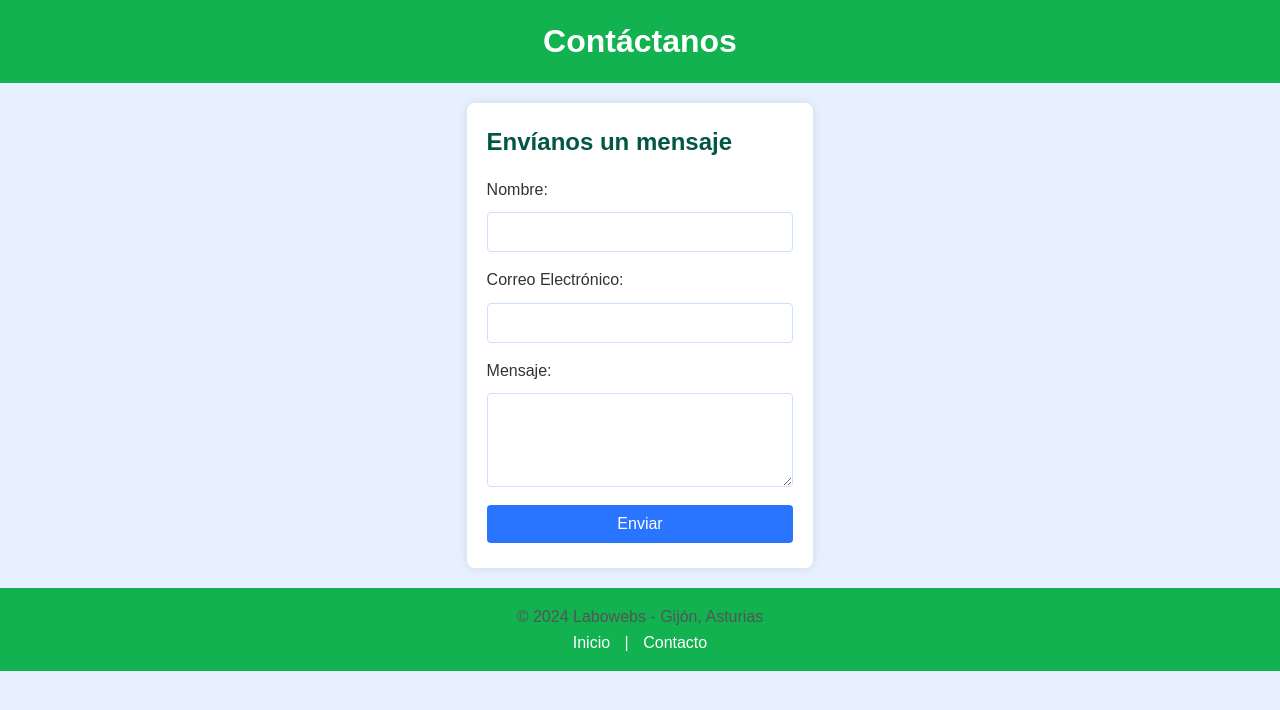
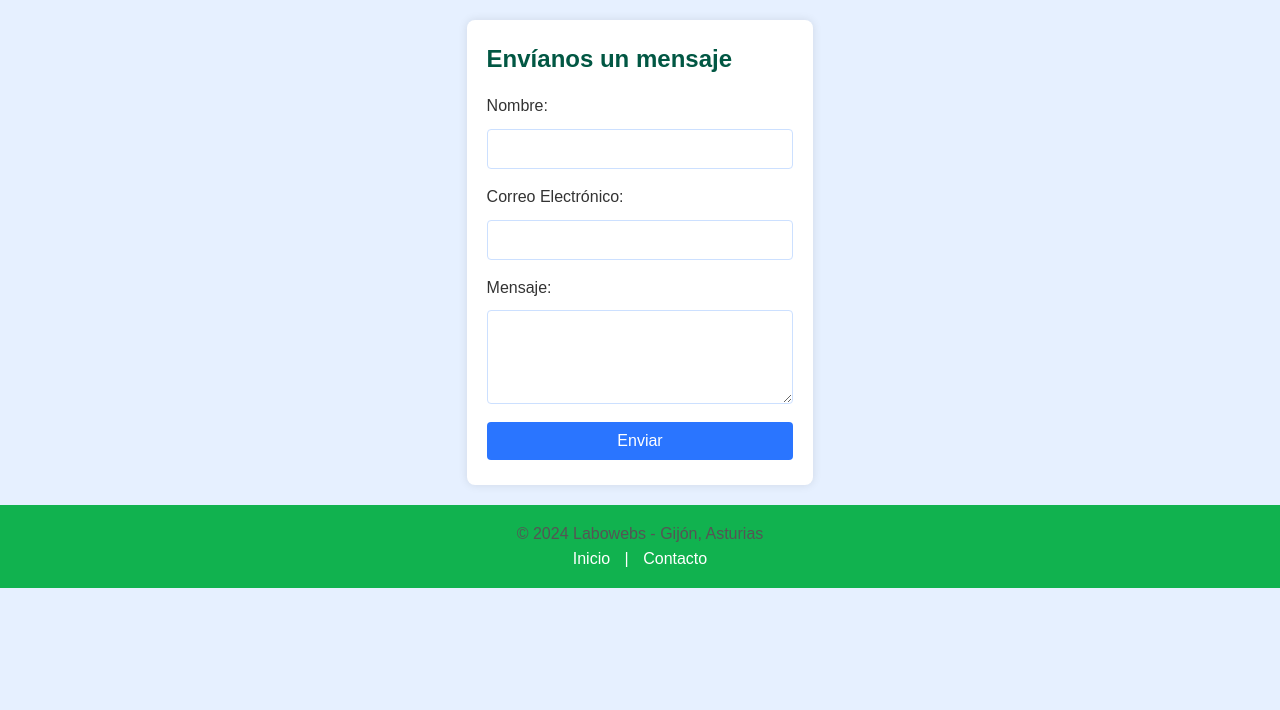
Before and after one commit to Sandrarujas/labowebs, a plain HTML site: page contacto.html in a window 1280 px wide. Drawn offline with Linux system fonts and the light colour scheme.

Commit message:
"Borramos header"

```diff
--- a/contacto.html
+++ b/contacto.html
@@ -8,9 +8,7 @@
     <script src="js/script.js" defer></script>
 </head>
 <body>
-    <header>
-        <h1>Contáctanos</h1>
-    </header>
+
 
     <section class="contact-form">
         <h2>Envíanos un mensaje</h2>
```
